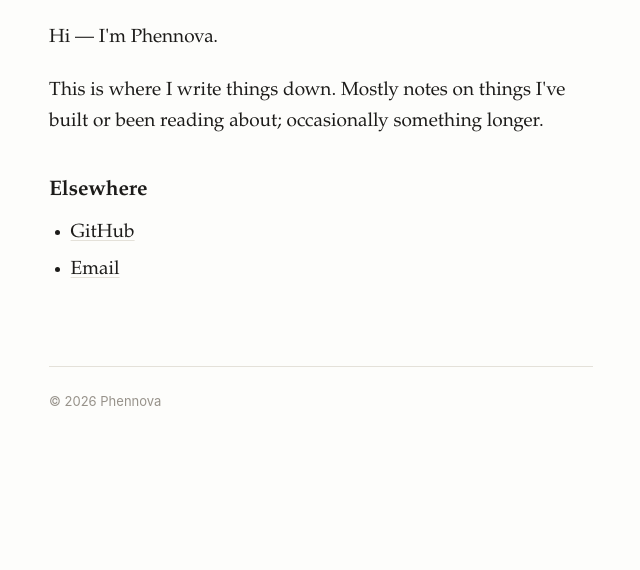
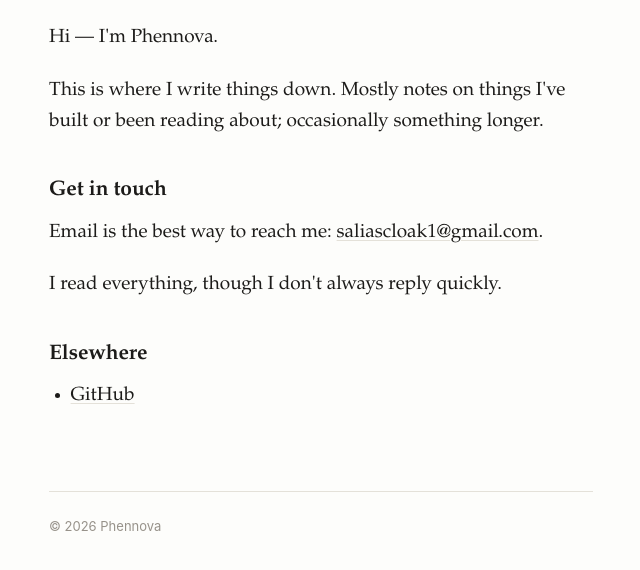
Before and after one commit to Phennova/phennova.github.io, a plain HTML site: page about.html in a window 1280 px wide. Shown: the part 306-876 px from the top of the page, without its empty margins (319-959 px from the left). Before the commit the page ends 836 px from the top, so only its background shows below. Drawn offline with Linux system fonts and the light colour scheme.

Commit message:
Add contact section with obfuscated email address

```diff
--- a/about.html
+++ b/about.html
@@ -35,10 +35,22 @@
           been reading about; occasionally something longer.
         </p>
 
+        <h2>Get in touch</h2>
+
+        <p>
+          Email is the best way to reach me:
+          <!-- The address is assembled by the script at the bottom of this page
+               so it isn't sitting in the HTML as plain text for scrapers. -->
+          <a id="email" href="#" data-user="saliascloak1" data-domain="gmail.com">saliascloak1 at gmail dot com</a>.
+        </p>
+
+        <p>
+          I read everything, though I don't always reply quickly.
+        </p>
+
         <h2>Elsewhere</h2>
         <ul>
           <li><a href="https://github.com/Phennova">GitHub</a></li>
-          <li><a href="mailto:saliascloak1@gmail.com">Email</a></li>
           <!-- Add or remove links as you like. -->
         </ul>
       </article>
@@ -49,5 +61,18 @@
     </footer>
 
   </div>
+
+  <script>
+    // Reassemble the email address at runtime and make it clickable.
+    // Without JS the link still reads "name at domain dot com", which a person
+    // can act on but a naive address-harvesting regex won't match.
+    (function () {
+      var el = document.getElementById('email');
+      if (!el) return;
+      var address = el.dataset.user + String.fromCharCode(64) + el.dataset.domain;
+      el.href = 'mailto:' + address;
+      el.textContent = address;
+    })();
+  </script>
 </body>
 </html>
```
